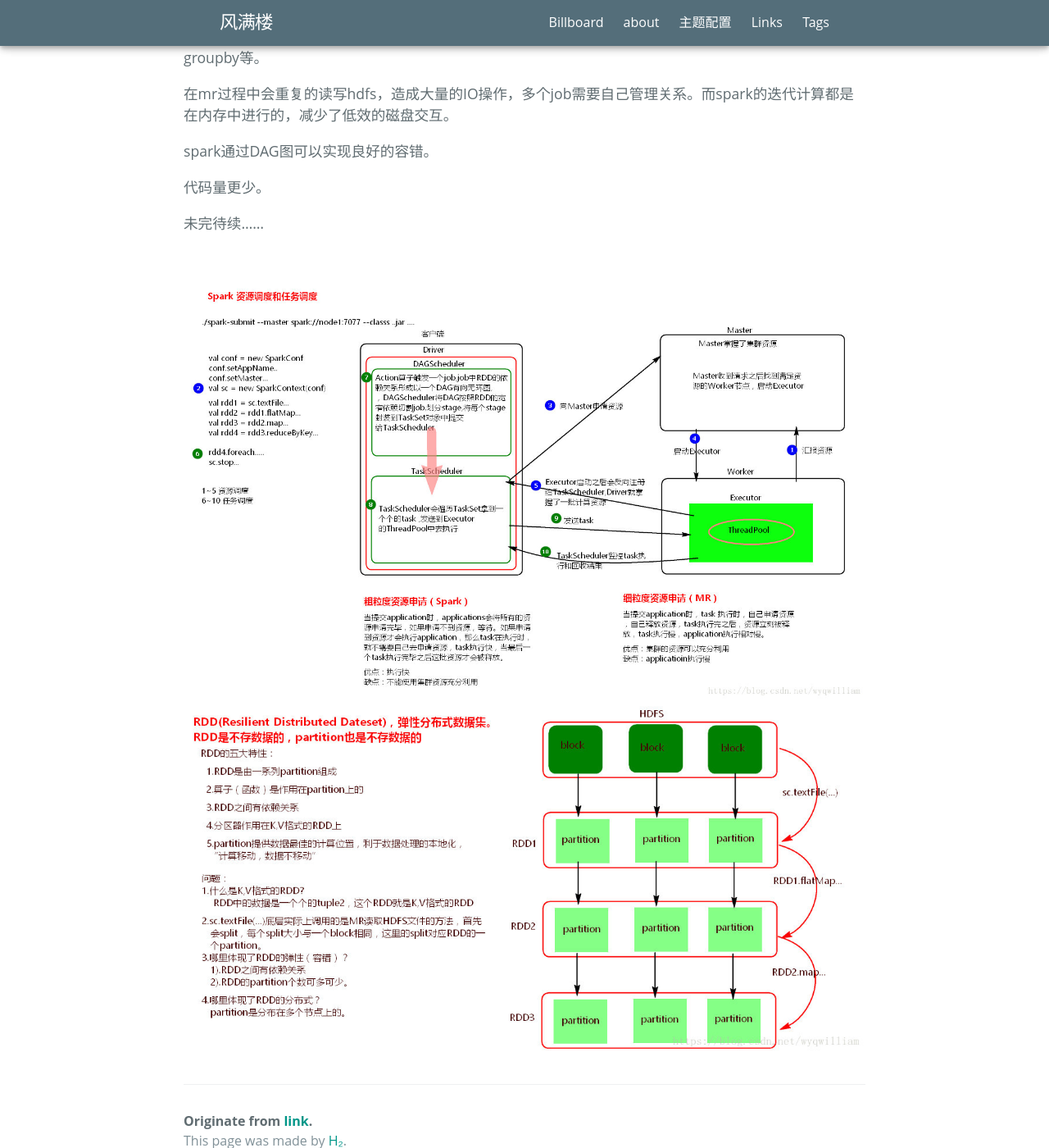
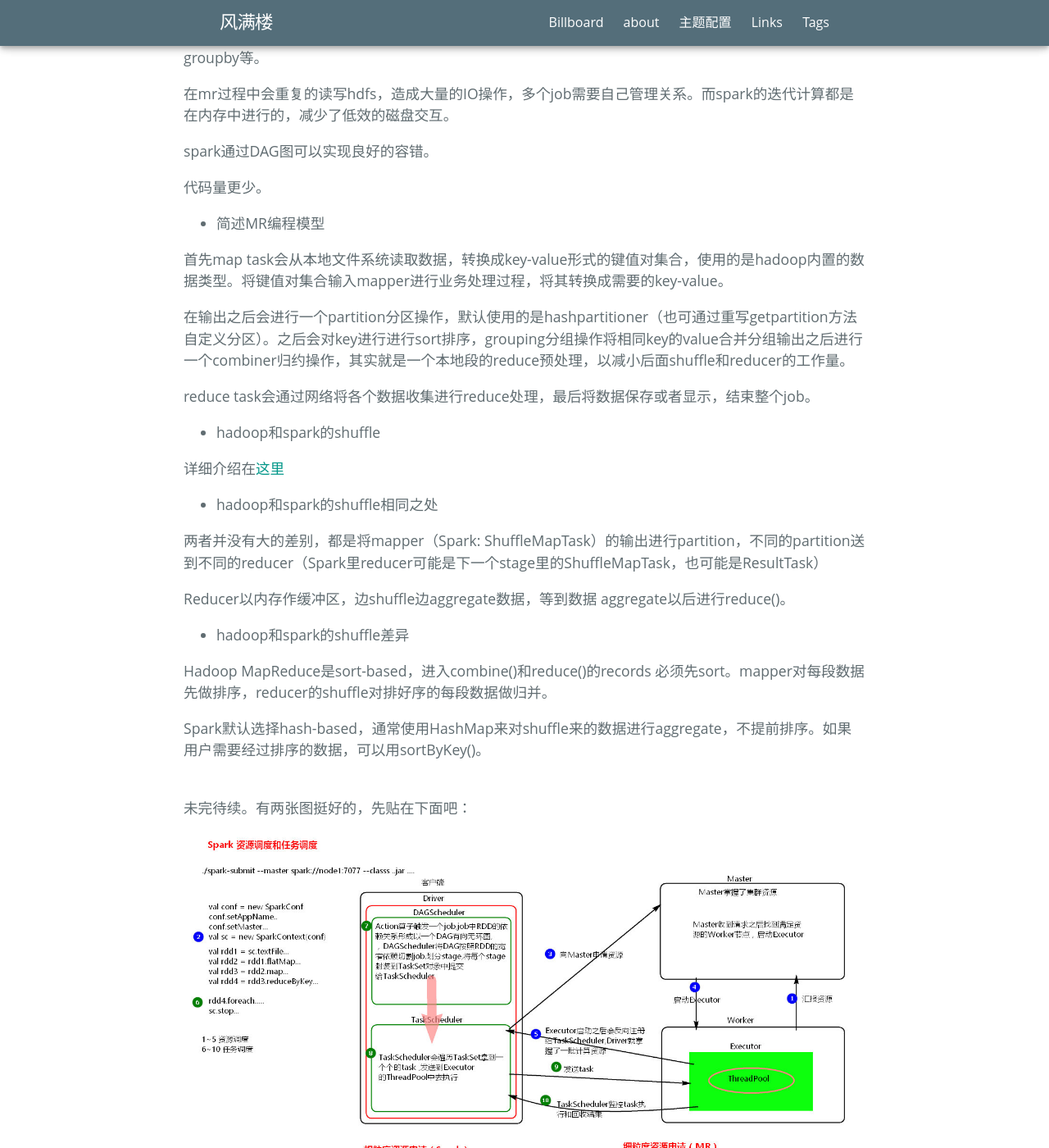
Before and after one commit to paichin/paichin.github.io, a Jekyll site: the page built from _posts/2019-10-25-spark_elementary.md, in a window 1280 px wide and 1400 px high, scrolled down 2840 px. Shown: the whole window at 82% size. Built offline with Jekyll 4.4.1, drawn with Linux system fonts in a browser that asks for light colours; some web fonts are replaced; comment, search, counter and statistics services are not loaded.

Commit message:
Update 2019-10-25-spark_elementary.md

```diff
--- a/_posts/2019-10-25-spark_elementary.md
+++ b/_posts/2019-10-25-spark_elementary.md
@@ -77,9 +77,33 @@ spark通过DAG图可以实现良好的容错。<br>
 
 代码量更少。<br>
 
-未完待续……
+* 简述MR编程模型
+
+首先map task会从本地文件系统读取数据，转换成key-value形式的键值对集合，使用的是hadoop内置的数据类型。将键值对集合输入mapper进行业务处理过程，将其转换成需要的key-value。
+
+在输出之后会进行一个partition分区操作，默认使用的是hashpartitioner（也可通过重写getpartition方法自定义分区）。之后会对key进行进行sort排序，grouping分组操作将相同key的value合并分组输出之后进行一个combiner归约操作，其实就是一个本地段的reduce预处理，以减小后面shuffle和reducer的工作量。
+
+reduce task会通过网络将各个数据收集进行reduce处理，最后将数据保存或者显示，结束整个job。
+<br>
+
+* hadoop和spark的shuffle
+
+详细介绍在[这里](https://www.cnblogs.com/itboys/p/9226479.html)
+
+* hadoop和spark的shuffle相同之处
+
+两者并没有大的差别，都是将mapper（Spark: ShuffleMapTask）的输出进行partition，不同的partition送到不同的reducer（Spark里reducer可能是下一个stage里的ShuffleMapTask，也可能是ResultTask）
+
+Reducer以内存作缓冲区，边shuffle边aggregate数据，等到数据 aggregate以后进行reduce()。
+
+* hadoop和spark的shuffle差异
+
+Hadoop MapReduce是sort-based，进入combine()和reduce()的records 必须先sort。mapper对每段数据先做排序，reducer的shuffle对排好序的每段数据做归并。
+
+Spark默认选择hash-based，通常使用HashMap来对shuffle来的数据进行aggregate，不提前排序。如果用户需要经过排序的数据，可以用sortByKey()。
 
 <br>
+未完待续。有两张图挺好的，先贴在下面吧：
 
 ![图1](https://paichin.github.io/assets/images4post/2_1.jpg)
 ![图1](https://paichin.github.io/assets/images4post/2_2.jpg)
```
